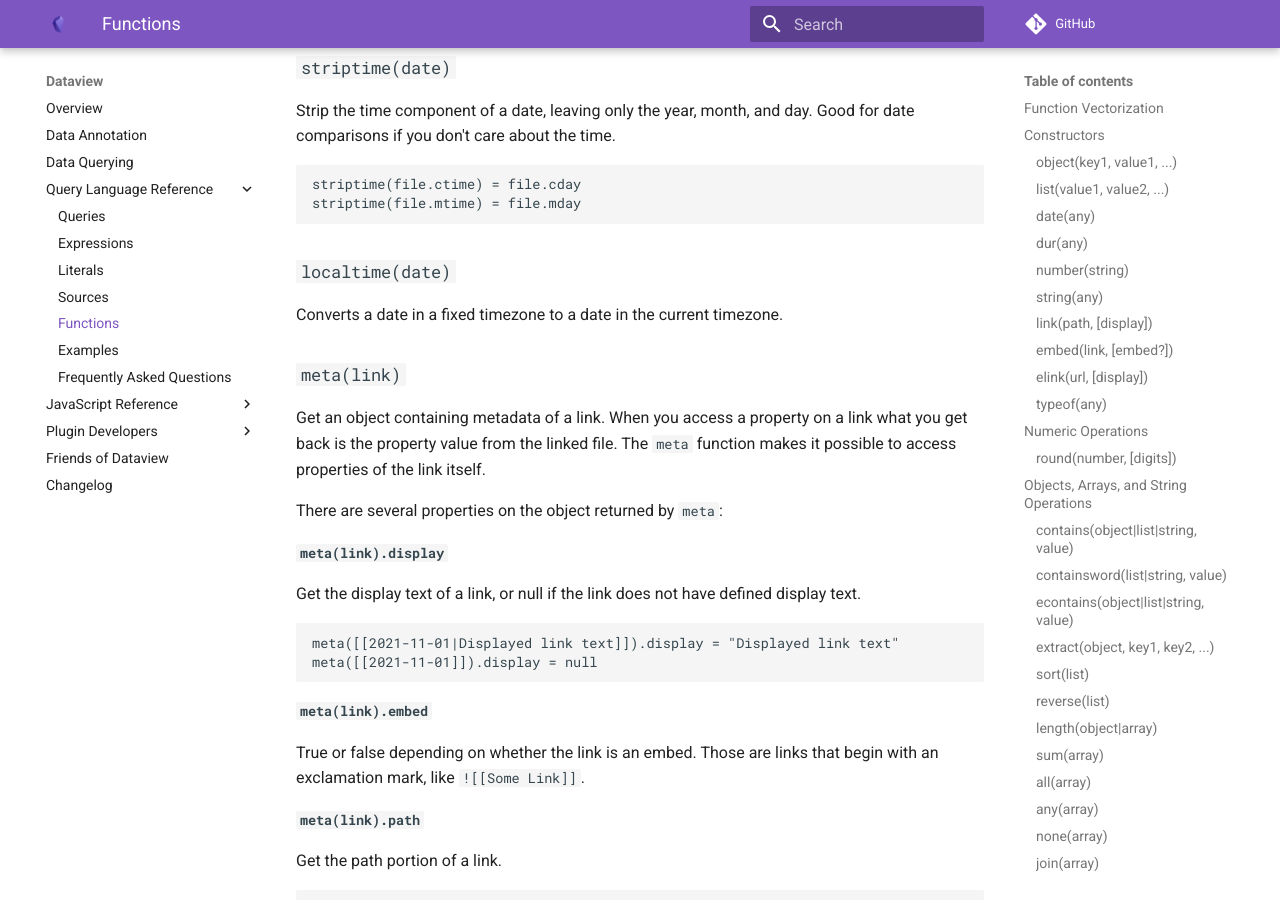
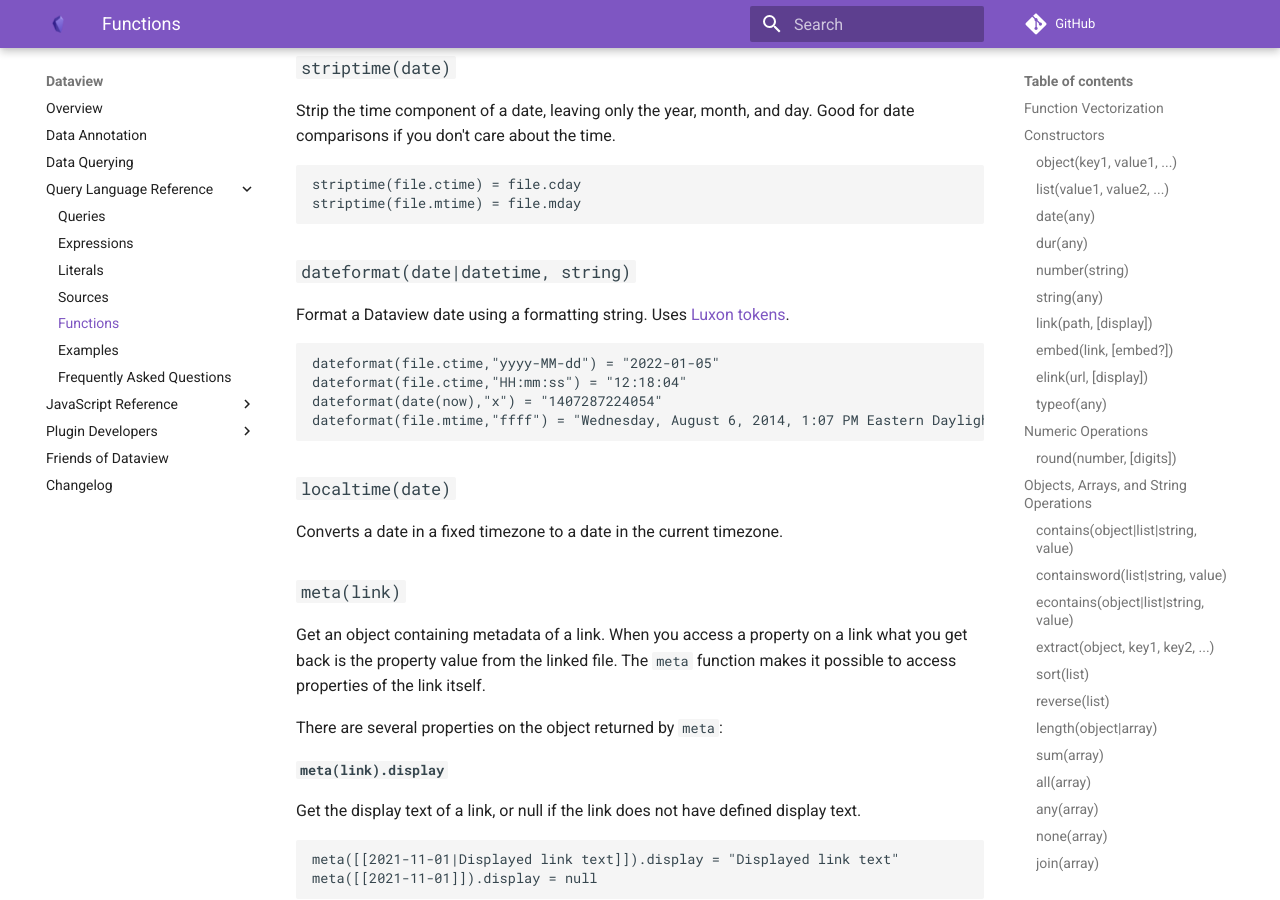
Before and after one commit to blacksmithgu/obsidian-dataview, an MkDocs documentation site: the page built from docs/docs/query/functions.md, in a window 1280 px wide and 900 px high, scrolled down 10292 px. Built offline with MkDocs 1.6.1 and Material for MkDocs 9.7.7, drawn with Linux system fonts in a browser that asks for light colours; comment, search, counter and statistics services are not loaded.

Commit message:
Add dateformat() docs

````diff
--- a/docs/docs/query/functions.md
+++ b/docs/docs/query/functions.md
@@ -493,6 +493,18 @@ striptime(file.ctime) = file.cday
 striptime(file.mtime) = file.mday
 ```
 
+### `dateformat(date|datetime, string)`
+
+Format a Dataview date using a formatting string.
+Uses [Luxon tokens](https://moment.github.io/luxon/#/formatting?id=table-of-tokens).
+
+```
+dateformat(file.ctime,"yyyy-MM-dd") = "2022-01-05"
+dateformat(file.ctime,"HH:mm:ss") = "12:18:04"
+dateformat(date(now),"x") = "1407287224054"
+dateformat(file.mtime,"ffff") = "Wednesday, August 6, 2014, 1:07 PM Eastern Daylight Time"
+```
+
 ### `localtime(date)`
 
 Converts a date in a fixed timezone to a date in the current timezone.
````
